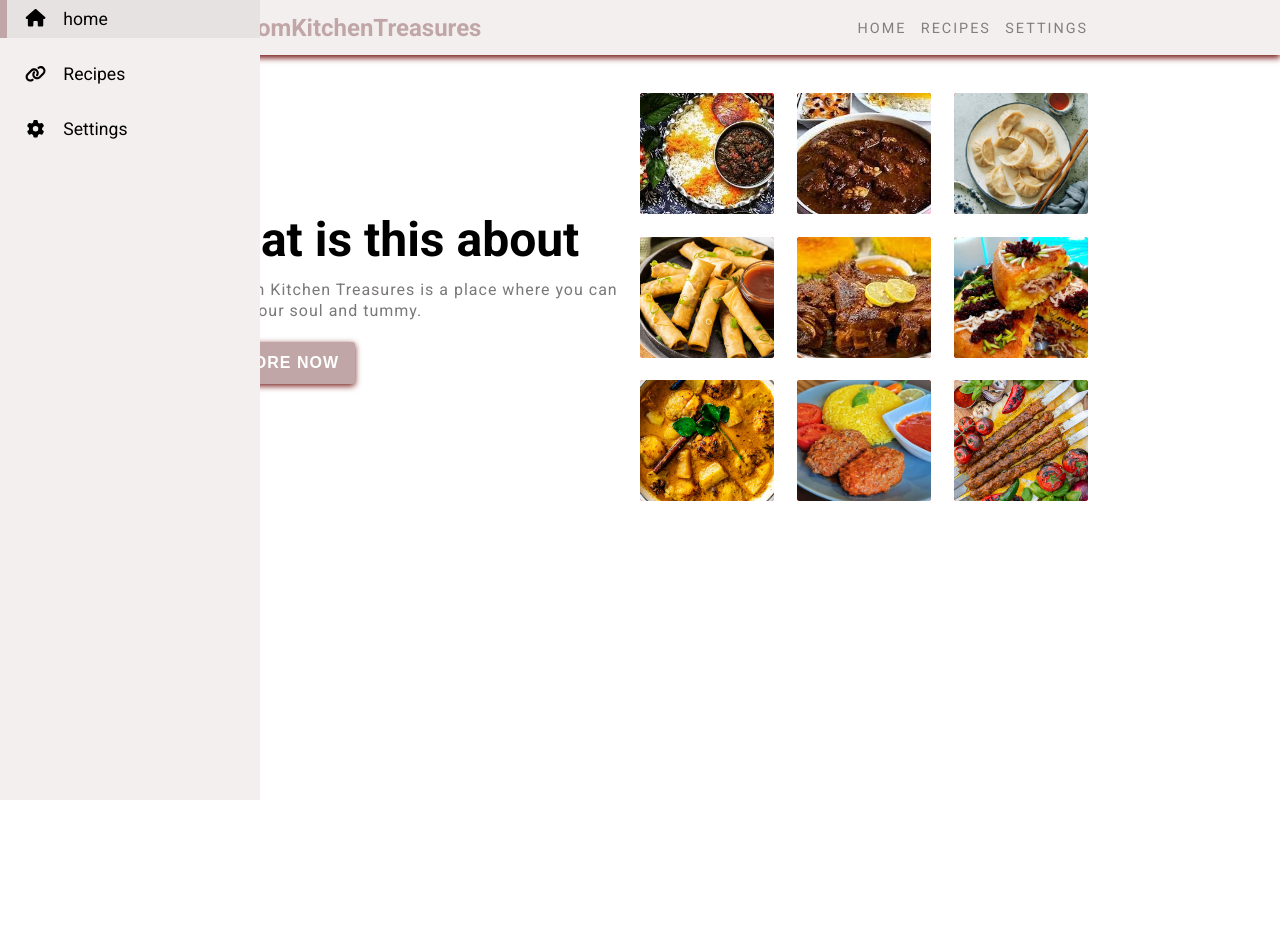
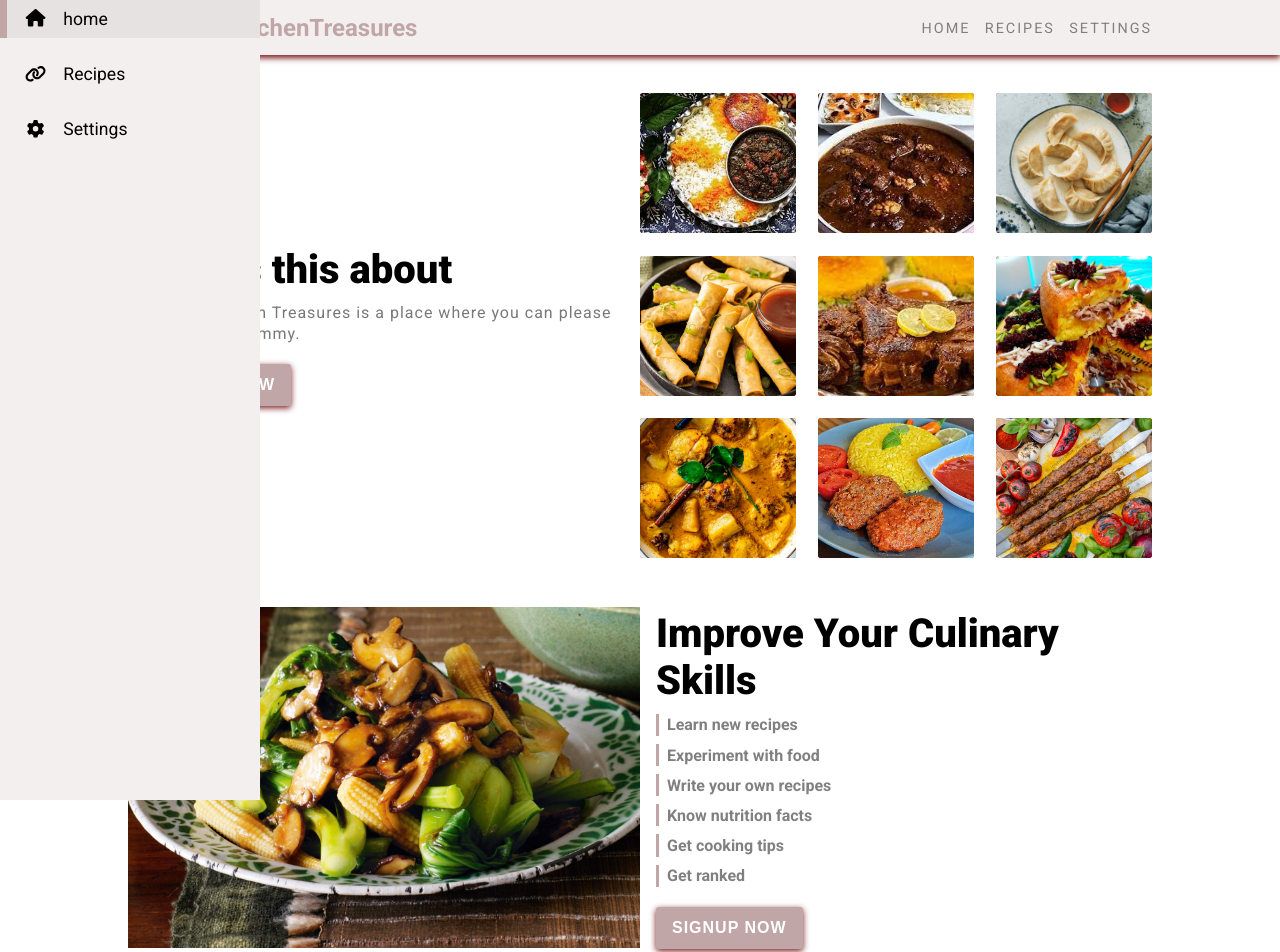
Before and after one commit to tara-hss/Handy-Recipes, a React (Create React App) app: page / in a window 1280 px wide. Shown: the top 952 px of the page. Before the commit the page ends 800 px from the top, so only its background shows below. Built offline with nearby package versions, Linux system fonts and the light colour scheme.

Commit message:
adds and styles some list items on home page

```diff
--- a/src/App.js
+++ b/src/App.js
@@ -1,5 +1,6 @@
 import Navbar from "./components/Navbar"
 import HeroSection from "./components/HeroSection";
+import ImproveSkills from "./components/ImproveSkills";
 
 function App() {
   return (
@@ -7,6 +8,7 @@ function App() {
       <Navbar />
       <div className="container main">
         <HeroSection />
+        <ImproveSkills />
       </div>
     </div>
   );
--- /dev/null
+++ b/src/components/ImproveSkills.js
@@ -0,0 +1,33 @@
+export default function ImproveSkills() {
+    const list = [
+        "Learn new recipes",
+        "Experiment with food",
+        "Write your own recipes",
+        "Know nutrition facts",
+        "Get cooking tips",
+        "Get ranked",
+    ]
+
+    return (
+
+        <div className="section improve-skills">
+            <div className="col img">
+                <img src="/img/gallery/img-10.jpeg" alt="" />
+            </div>
+
+            <div className="col typography">
+                <h1 className="title">
+                    Improve Your Culinary Skills
+                </h1>
+
+                { list.map((item, index) => (
+                    <p className="skill-item" key={index}>{item}</p>
+                ))}
+
+                <button className ="btn">
+                     signup now
+                </button>
+            </div>
+        </div>
+    )
+}
--- a/src/styles/index.scss
+++ b/src/styles/index.scss
@@ -68,10 +68,12 @@ img {
 .section {
     display: flex;
     align-items: center;
+    margin-bottom: 3em;
     .title {
         color: var(--text-color);
-        font-size: 3em;
+        font-size: 2.5em;
         margin-bottom: .25em;
+        font-weight: 900;
     }
     .info {
         color: var(--background-light);
@@ -85,45 +87,34 @@ img {
     }
 }
 
-.section.hero {
-    .hypography {
-        padding-right: 1em;
+@import "partials/hero-section.scss";
 
+.section.improve-skills {
+    .col.img {
+        img {
+            width: 100%;
+        }
     }
-    .gallery {
-        display: grid;
-        grid-template-columns: repeat(3, 1fr);
-        gap: 1.75vw;
-        .custom-image {
-            animation: getAnimationDuration(.5s) popOut forwards;
-            transform: scale(0);
+    .col.typography {
+        padding-left: 1em;
+        .skill-item {
+            border-left: .2em solid var(--primary-color);
+            margin-bottom: .5em;
+            padding-left: .5em;
+            padding: .1em 0 .1em .5em;
+            color: var(--text-light);
+            font-weight: bold;
+            transform: translateX(100%);
             opacity: 0;
-            border-radius: 3px;
-            overflow: hidden;
-            &:nth-child(2) {
-                animation-delay: .1s;
+            animation: getAnimationDuration(.3s) slideInRight forwards;
+            @for $i from 2 through 7 {
+                &:nth-child(#{$i}) {
+                    animation-delay: #{ $i * .1}s;
+                }
             }
-            &:nth-child(3) {
-                animation-delay: .2s;
-            }
-            &:nth-child(6) {
-                animation-delay: .3s;
-            }
-            &:nth-child(9) {
-                animation-delay: .4s;
-            }
-            &:nth-child(8) {
-                animation-delay: .5s;
-            }
-            &:nth-child(7) {
-                animation-delay: .6s;
-            }
-            &:nth-child(4) {
-                animation-delay: .7s;
-            }
-            &:nth-child(5) {
-                animation-delay: .8s;
-            }
+        }
+        .btn {
+            margin-top: .75em;
         }
     }
 }
@@ -133,7 +124,7 @@ img {
 }
 
 .container {
-    padding-inline: 15vw;
+    padding-inline: 10vw;
 }
 
 @import "partials/animations.scss";
--- a/src/styles/partials/_animations.scss
+++ b/src/styles/partials/_animations.scss
@@ -4,6 +4,17 @@
     }
     to {
         transform: translateX(0);
+    }
+}
+
+@keyframes slideInRight {
+    from {
+        transform: translateX(100%);
+        opacity: 0;
+    }
+    to {
+        transform: translateX(0);
+        opacity: 1;
     }
 }
 
--- /dev/null
+++ b/src/styles/partials/_hero-section.scss
@@ -0,0 +1,42 @@
+.section.hero {
+    .hypography {
+        padding-right: 1em;
+
+    }
+    .gallery {
+        display: grid;
+        grid-template-columns: repeat(3, 1fr);
+        gap: 1.75vw;
+        .custom-image {
+            animation: getAnimationDuration(.5s) popOut forwards;
+            transform: scale(0);
+            opacity: 0;
+            border-radius: 3px;
+            overflow: hidden;
+            &:nth-child(2) {
+                animation-delay: .1s;
+            }
+            &:nth-child(3) {
+                animation-delay: .2s;
+            }
+            &:nth-child(6) {
+                animation-delay: .3s;
+            }
+            &:nth-child(9) {
+                animation-delay: .4s;
+            }
+            &:nth-child(8) {
+                animation-delay: .5s;
+            }
+            &:nth-child(7) {
+                animation-delay: .6s;
+            }
+            &:nth-child(4) {
+                animation-delay: .7s;
+            }
+            &:nth-child(5) {
+                animation-delay: .8s;
+            }
+        }
+    }
+}
```
Also changed, not shown: public/img/gallery/img-10.jpeg (added).
